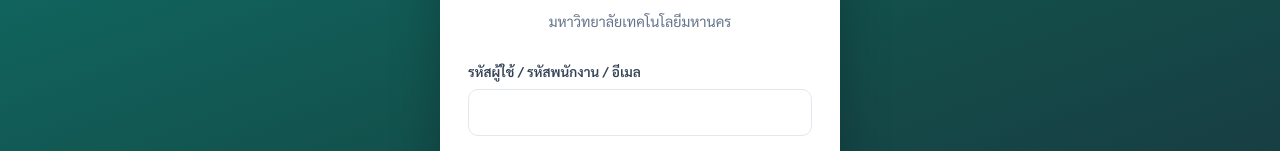
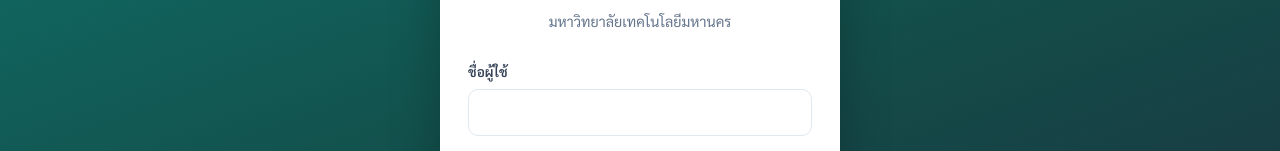
Before and after one commit to jimmy88-cyber/SHUTTLE-BUSS-SYSTEM-, a React (Vite) app in the folder client/: page / in a window 1280 px wide. Shown: the part 290-441 px from the top of the page. Built offline with nearby package versions, Linux system fonts and the light colour scheme.

Commit message:
Edit Login menu

```diff
--- a/client/src/pages/Login.jsx
+++ b/client/src/pages/Login.jsx
@@ -39,7 +39,7 @@
         {error && <div className="error-msg">{error}</div>}
         <form onSubmit={handleSubmit}>
           <div className="form-group">
-            <label className="form-label">รหัสผู้ใช้ / รหัสพนักงาน / อีเมล</label>
+            <label className="form-label">ชื่อผู้ใช้</label>
             <input
               type="text"
               className="form-control"
```
